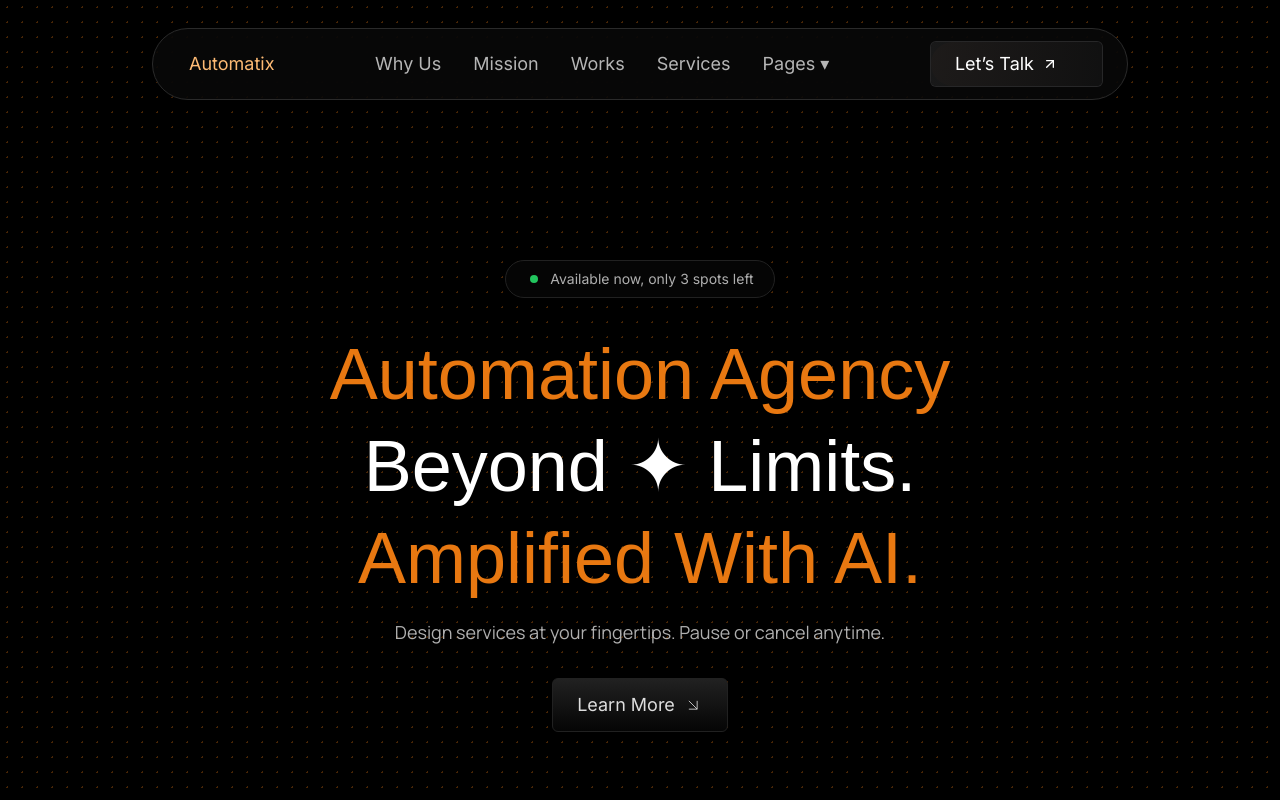
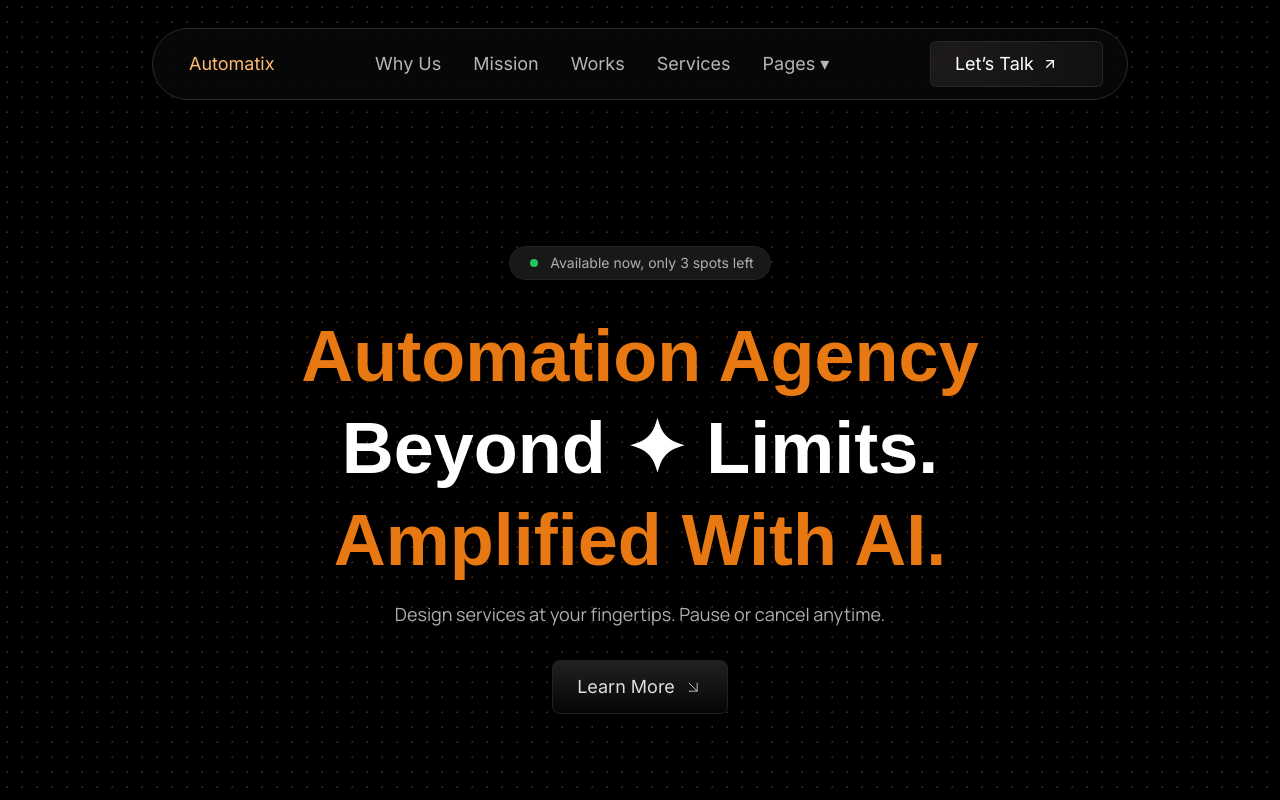
Before and after one commit to Kinza-Saeed/Automatix, a React (Vite) app: page / in a window 1280 px wide. Shown: the top 800 px of the page. Built offline with nearby package versions, Linux system fonts and the light colour scheme; a web font is replaced by a local one.

Commit message:
Increase top padding in Hero section for better initial focus

```diff
--- a/src/components/HeroSection.tsx
+++ b/src/components/HeroSection.tsx
@@ -15,7 +15,7 @@ export default function HeroSection() {
 
   return (
     <EnhancedSection
-      className="relative overflow-hidden bg-black min-h-screen flex flex-col items-center justify-center px-4 sm:px-6 md:px-8 pt-32"
+      className="relative overflow-hidden bg-black min-h-screen flex flex-col items-center justify-center px-4 sm:px-6 md:px-8 pt-32 pb-20 lg:pt-60"
       data-aos-delay="200"
       data-aos-duration="1200"
     >
@@ -29,14 +29,14 @@ export default function HeroSection() {
 
       {/* Hero Content */}
       <div
-        className="relative z-10 text-center max-w-6xl pt-10 sm:pt-16"
+        className="relative z-10 text-center max-w-2xl sm:max-w-4xl w-full mx-auto flex flex-col items-center justify-center"
         data-aos="fade-up"
         data-aos-delay="200"
         data-aos-duration="1200"
       >
         {/* Availability Badge */}
         <div
-          className="inline-flex items-center px-5 py-2 mb-6 rounded-full bg-[#050505] border border-[#212121] text-sm text-[#AFAFAF]"
+          className="inline-flex items-center px-4 py-1.5 mb-6 rounded-full bg-[#181818] border border-[#212121] text-xs sm:text-sm text-[#AFAFAF] shadow-md"
           data-aos="zoom-in"
         >
           <div className="relative flex items-center justify-center w-4 h-4 mr-2">
@@ -48,18 +48,18 @@ export default function HeroSection() {
 
         {/* Heading */}
         <h1
-          className="text-[2.5rem] sm:text-5xl md:text-6xl lg:text-8xl xl:text-7xl font-medium leading-tight font-satoshi space-y-3"
+          className="text-[2rem] xs:text-[2.3rem] sm:text-5xl md:text-6xl lg:text-8xl xl:text-7xl font-bold leading-tight font-satoshi space-y-3"
           data-aos="fade-up"
           data-aos-delay="200"
         >
-          <span className="text-[#E87811] block pt-4">Automation Agency</span>
+          <span className="text-[#E87811] block pt-2 sm:pt-4">Automation Agency</span>
           <span className="text-white block mt-2 pt-2">Beyond <span className="text-white">✦</span> Limits.</span>
           <span className="text-[#E87811] block mt-2 pt-2">Amplified With AI.</span>
         </h1>
 
         {/* Subtext */}
         <p
-          className="text-base sm:text-lg text-[#AFAFAF] mt-6 font-manrope px-2 sm:px-6 md:px-12"
+          className="text-sm xs:text-base sm:text-lg text-[#AFAFAF] mt-6 font-manrope px-2 sm:px-6 md:px-12"
           data-aos="fade-up"
           data-aos-delay="400"
         >
@@ -70,12 +70,12 @@ export default function HeroSection() {
         <AnimatedButton>
           <a
             href="#whyus"
-            className="inline-flex text-base sm:text-lg  items-center justify-center px-5 sm:px-6 py-3 mt-8 bg-gradient-to-b from-[#212121] to-[#050505] border border-[#212121] rounded-md text-[#DEDEDE] transition hover:scale-105"
+            className="inline-flex text-sm xs:text-base sm:text-lg items-center justify-center px-5 sm:px-6 py-3 mt-8 bg-gradient-to-b from-[#212121] to-[#050505] border border-[#212121] rounded-lg text-[#DEDEDE] transition hover:scale-105 shadow-lg"
             data-aos="zoom-in"
             data-aos-delay="600"
           >
             Learn More
-            <svg xmlns="http://www.w3.org/2000/svg" className="ml-2  w-5 h-5" fill="none" viewBox="0 0 24 24" stroke="currentColor">
+            <svg xmlns="http://www.w3.org/2000/svg" className="ml-2 w-5 h-5" fill="none" viewBox="0 0 24 24" stroke="currentColor">
               <line x1="7" y1="7" x2="17" y2="17" />
               <polyline points="17 7 17 17 7 17" />
             </svg>
```
